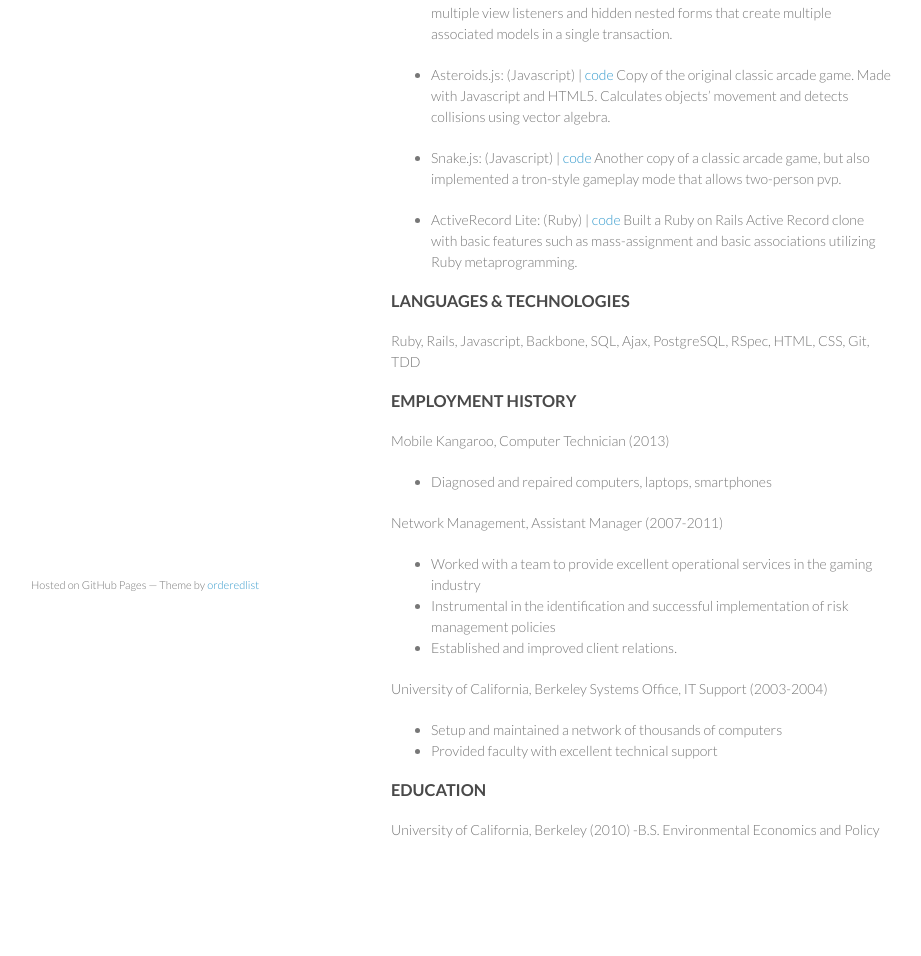
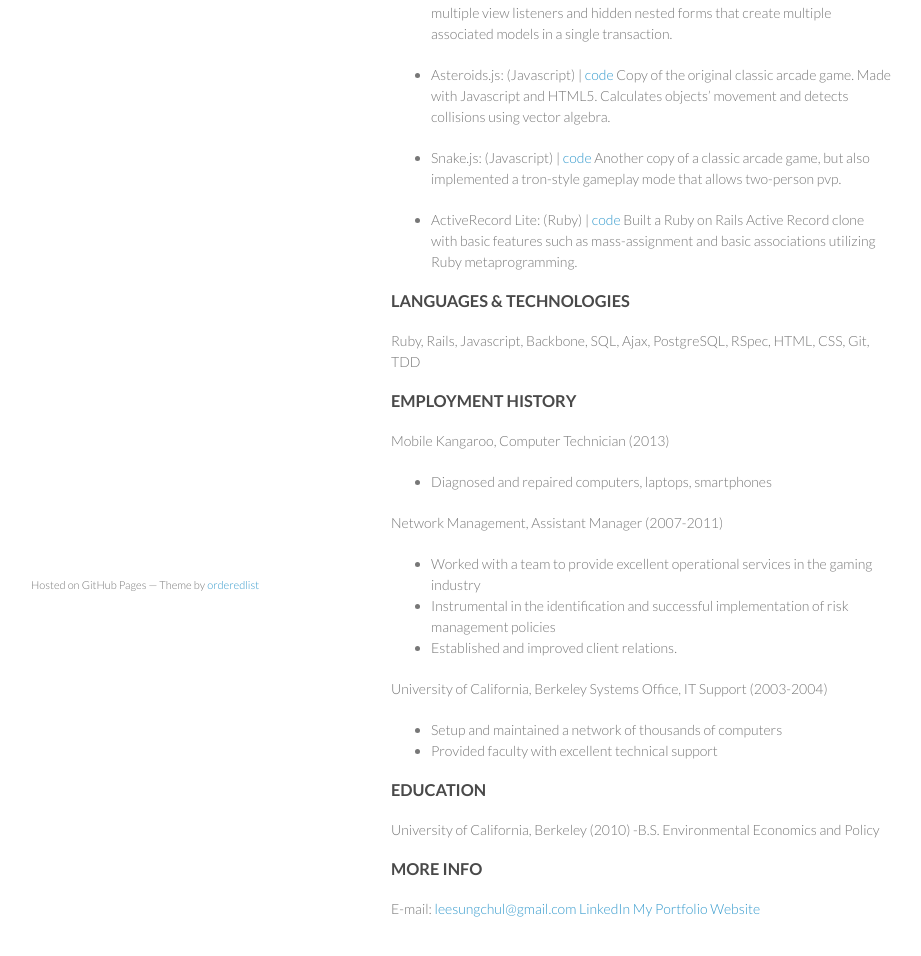
Before and after one commit to leesungchul/leesungchul.github.io, a plain HTML site: page index.html in a window 1280 px wide. Shown: the part 136-1092 px from the top of the page, without its empty margins (179-1100 px from the left). Before the commit the page ends 1046 px from the top, so only its background shows below. Drawn offline with Linux system fonts and the light colour scheme.

Commit message:
Replace master branch with page content via GitHub

```diff
--- a/index.html
+++ b/index.html
@@ -63,6 +63,13 @@ Built a Ruby on Rails Active Record clone with basic features such as mass-assig
 
 <p>University of California, Berkeley (2010)
 -B.S. Environmental Economics and Policy</p>
+
+<h3>
+<a name="more-info" class="anchor" href="#more-info"><span class="octicon octicon-link"></span></a>MORE INFO</h3>
+
+<p>E-mail: <a href="mailto:leesungchul@gmail.com">leesungchul@gmail.com</a>
+<a href="http://www.linkedin.com/in/lloydsungchullee">LinkedIn</a>
+<a href="http://www.lloydslee.com">My Portfolio Website</a></p>
       </section>
       <footer>
         <p><small>Hosted on GitHub Pages &mdash; Theme by <a href="https://github.com/orderedlist">orderedlist</a></small></p>
```
Also changed, not shown: params.json (+1 -1 lines).
